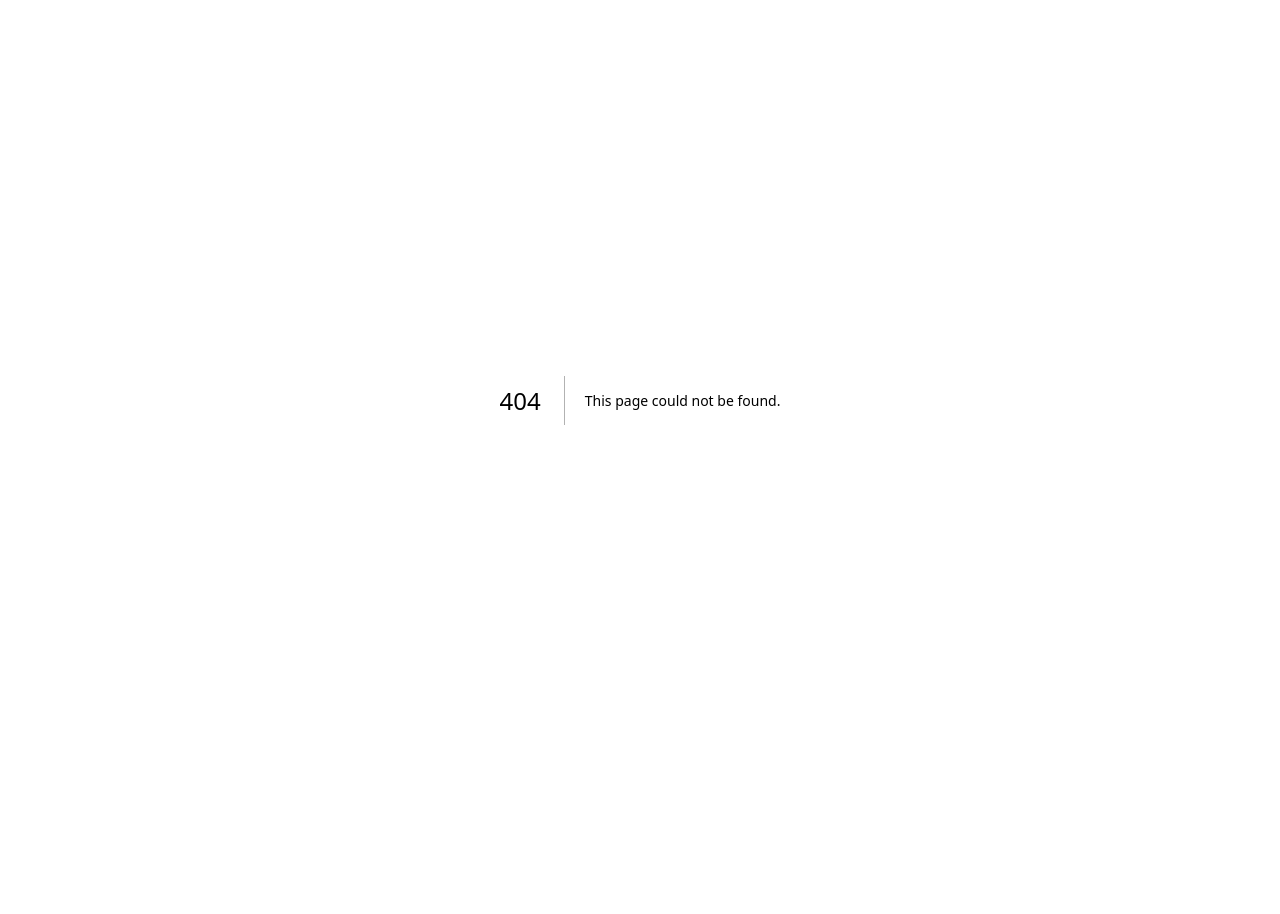
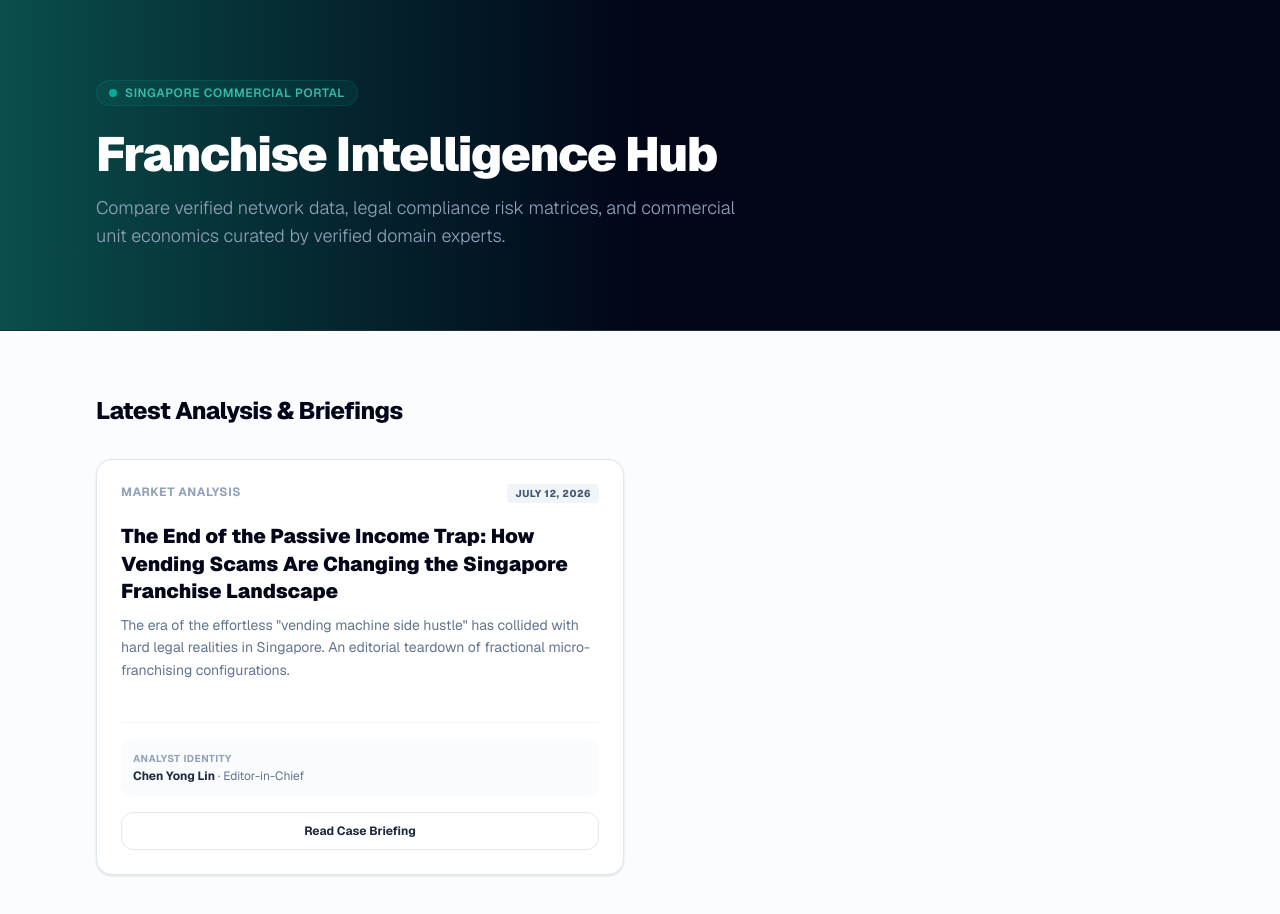
Before and after one commit to ft-synergist/franchise_sg, a Next.js app: page /insights in a window 1280 px wide. Before the commit this address had no page. Shown: the top 914 px of the page. Before the commit the page ends 800 px from the top, so only its background shows below. Built offline with nearby package versions, Linux system fonts and the light colour scheme.

Commit message:
design: align insights hub layout elements, card patterns, and background tokens to matching homepage systems

```diff
--- /dev/null
+++ b/app/insights/page.tsx
@@ -0,0 +1,105 @@
+import Link from 'next/link';
+
+export const metadata = {
+    title: 'Franchise Insights & Market Intelligence | Franchise.sg',
+    description: 'Audited franchise cost analyses, regulatory compliance deep-dives, and commercial retail intelligence for Singapore investors.',
+    alternates: {
+        canonical: 'https://franchise.sg/insights',
+    },
+};
+
+// Zero-latency local data matrix array
+const articles = [
+    {
+        title: 'The End of the Passive Income Trap: How Vending Scams Are Changing the Singapore Franchise Landscape',
+        slug: 'vending-machine-franchise-analysis-singapore',
+        excerpt: 'The era of the effortless "vending machine side hustle" has collided with hard legal realities in Singapore. An editorial teardown of fractional micro-franchising configurations.',
+        category: 'Market Analysis',
+        author: 'Chen Yong Lin',
+        role: 'Editor-in-Chief',
+        date: 'July 12, 2026'
+    }
+];
+
+export default function InsightsHubPage() {
+    return (
+        <div className="min-h-screen bg-slate-50/60 text-slate-900 antialiased font-sans w-full text-left">
+
+            {/* Search & Brand Positioning Header - 100% Uniform Homepage Background Match */}
+            <header className="bg-gradient-to-r from-teal-900 via-slate-950 to-slate-950 text-white py-20 px-6 border-b border-slate-800">
+                <div className="max-w-6xl mx-auto px-4 sm:px-6 lg:px-8 text-left">
+
+                    <div className="mb-6 inline-flex items-center gap-2 bg-teal-500/10 border border-teal-500/20 px-3 py-1 rounded-full animate-pulse">
+                        <span className="w-2 h-2 rounded-full bg-teal-400"></span>
+                        <span className="text-xs font-semibold text-teal-300 uppercase tracking-wider">Singapore Commercial Portal</span>
+                    </div>
+
+                    <h1 className="text-4xl sm:text-5xl font-black tracking-tight text-white max-w-3xl leading-none">
+                        Franchise Intelligence Hub
+                    </h1>
+
+                    <p className="text-slate-400 mt-4 text-base sm:text-lg max-w-2xl font-light">
+                        Compare verified network data, legal compliance risk matrices, and commercial unit economics curated by verified domain experts.
+                    </p>
+                </div>
+            </header>
+
+            {/* Main Grid Engine - 100% Matching Homepage Layout Margins */}
+            <main className="max-w-6xl mx-auto px-4 sm:px-6 lg:px-8 py-16">
+
+                <h2 className="text-2xl font-extrabold text-slate-950 tracking-tight mb-8">
+                    Latest Analysis &amp; Briefings
+                </h2>
+
+                {/* Dynamic Card Layout Grid Matching the Browse Open Opportunities Section */}
+                <div className="grid grid-cols-1 md:grid-cols-2 lg:grid-cols-2 gap-8">
+                    {articles.map((article) => (
+                        <article
+                            key={article.slug}
+                            className="bg-white border border-slate-200 rounded-2xl p-6 flex flex-col transition-all shadow-sm hover:shadow-md hover:border-slate-300"
+                        >
+                            {/* Category Flag Blueprint */}
+                            <div className="flex justify-between items-start mb-4">
+                                <span className="text-xs font-bold uppercase tracking-wider text-slate-400">
+                                    {article.category}
+                                </span>
+                                <span className="text-[10px] font-extrabold bg-slate-100 text-slate-600 px-2 py-0.5 rounded uppercase tracking-wider">
+                                    {article.date}
+                                </span>
+                            </div>
+
+                            <Link href={`/insights/${article.slug}`} className="block group flex-1">
+                                <h3 className="text-xl font-black text-slate-950 mt-1 mb-2 group-hover:text-teal-600 transition-colors leading-snug">
+                                    {article.title}
+                                </h3>
+                                <p className="text-slate-500 text-xs sm:text-sm leading-relaxed mb-6 line-clamp-3">
+                                    {article.excerpt}
+                                </p>
+                            </Link>
+
+                            {/* Contributor Snapshot Footer Box matching Micro Financial Snapshots */}
+                            <div className="mt-4 border-t border-slate-100 pt-4 flex flex-col gap-2">
+                                <div className="bg-slate-50/80 p-3 rounded-xl flex flex-col">
+                                    <span className="text-[10px] font-bold text-slate-400 uppercase tracking-wider block">Analyst Identity</span>
+                                    <span className="font-bold text-slate-800 text-xs mt-0.5">
+                                        {article.author} <span className="font-normal text-slate-500">· {article.role}</span>
+                                    </span>
+                                </div>
+
+                                {/* Unified Route Action Bridge Button */}
+                                <Link
+                                    href={`/insights/${article.slug}`}
+                                    className="w-full text-center mt-2 border border-slate-200 bg-white hover:bg-slate-50 text-slate-800 font-bold py-2.5 px-4 rounded-xl text-xs transition-colors block"
+                                >
+                                    Read Case Briefing
+                                </Link>
+                            </div>
+
+                        </article>
+                    ))}
+                </div>
+            </main>
+
+        </div>
+    );
+}
```
